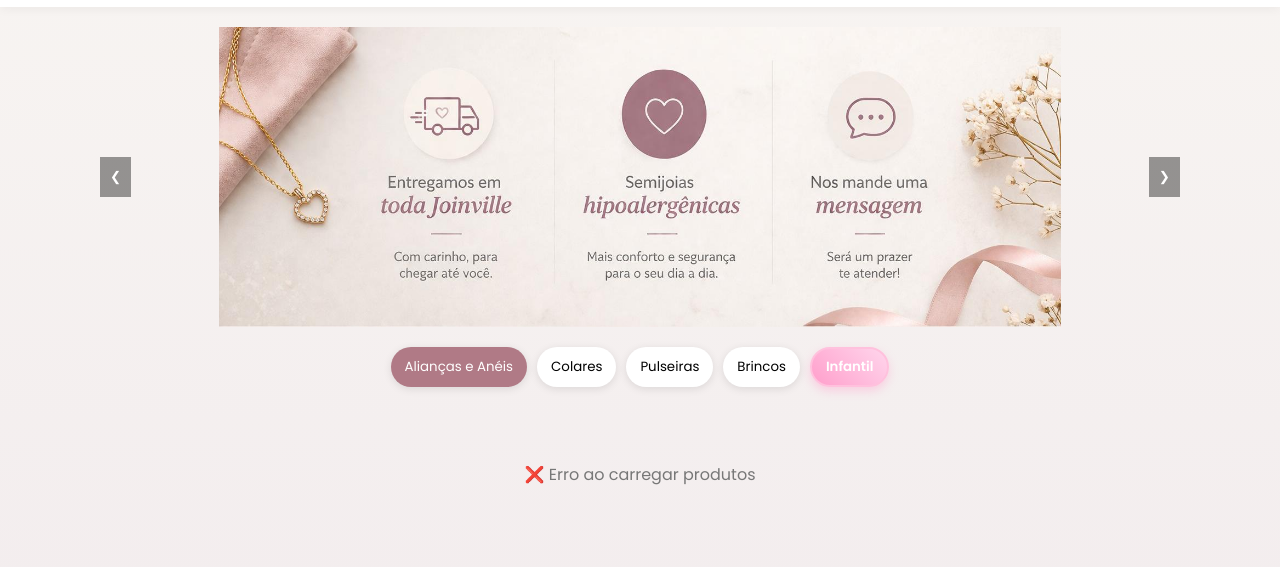
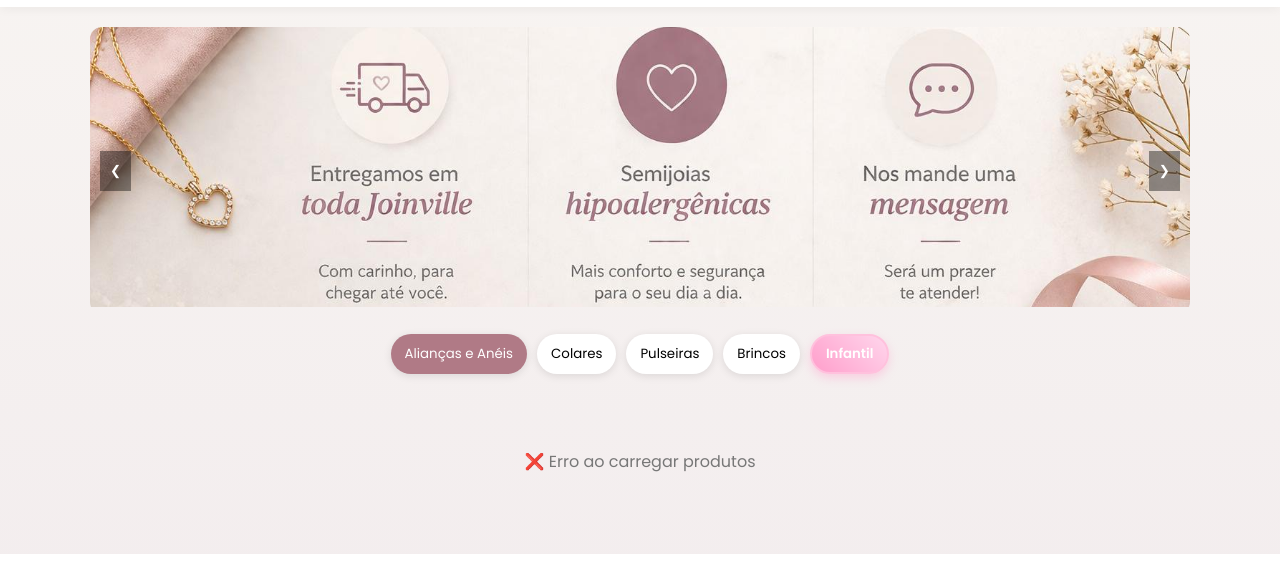
Before and after one commit to useauroraa/useaurora, a plain HTML site: page index.html in a window 1280 px wide. Shown: the part 128-712 px from the top of the page. Drawn offline with Linux system fonts and the light colour scheme; no server answers.

Commit message:
Update index.html

```diff
--- a/index.html
+++ b/index.html
@@ -62,10 +62,9 @@
 
 .slide img{
   width:100%;
-  height:auto;
-  max-height:300px;
-  object-fit:contain;
-  display:block;
+  height:280px;
+  object-fit:cover;
+  object-position:center;
 }
 
 .nav{
```
